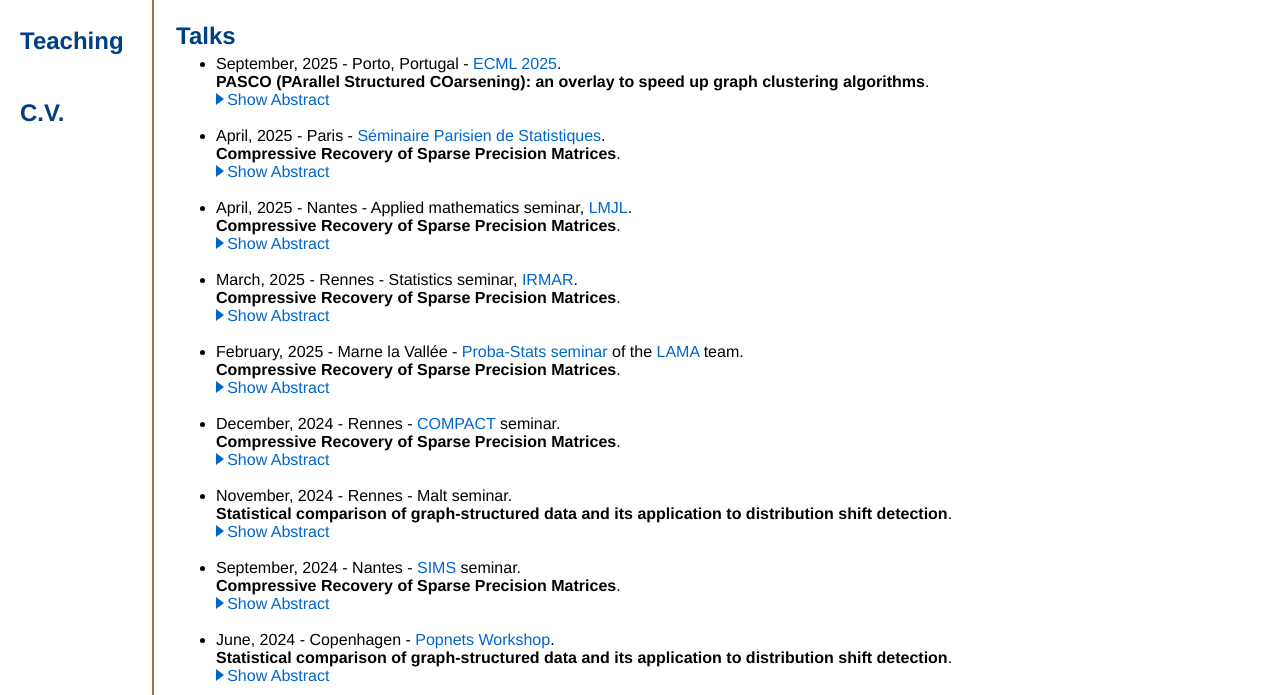
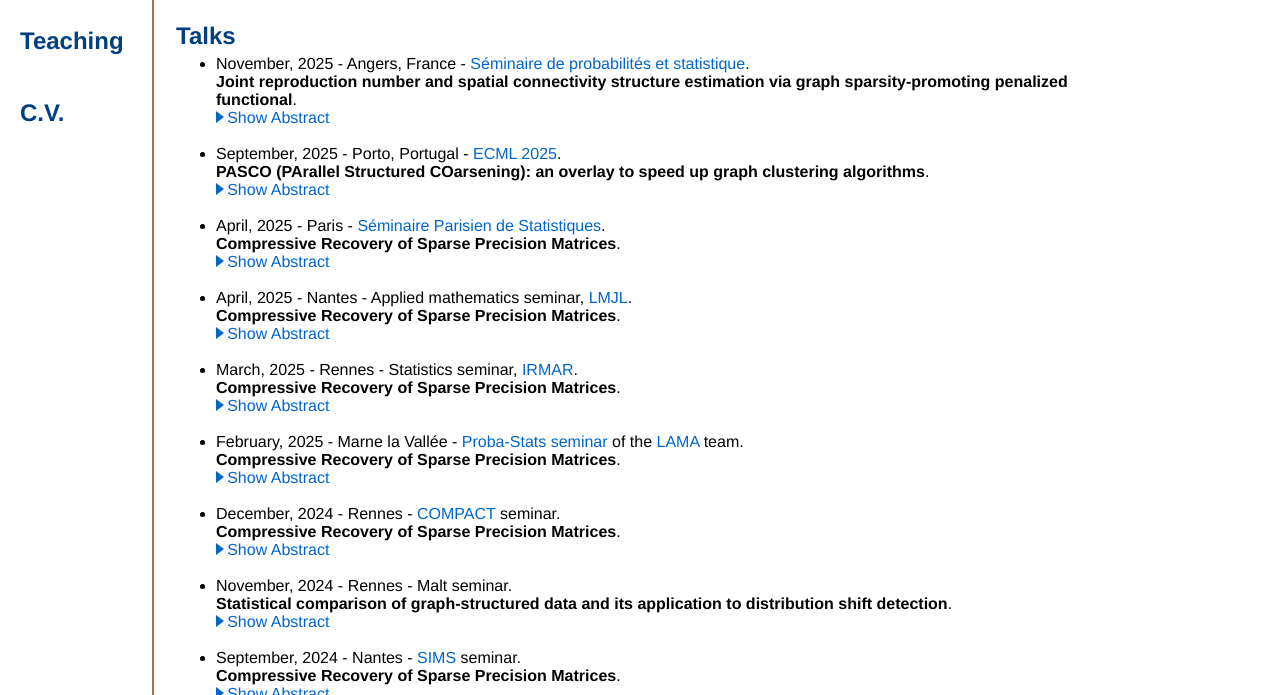
Before and after one commit to elasalle/elasalle.github.io, a Jekyll site: the page built from research/index.html, in a window 1280 px wide and 900 px high, scrolled down 1010 px, cut to the strip 205-900 px from the top of the window. Built offline with Jekyll 4.4.1, drawn with Linux system fonts in a browser that asks for light colours; some web fonts are replaced; formulas are drawn with MathJax 3.

Commit message:
Update index.html

```diff
--- a/research/index.html
+++ b/research/index.html
@@ -177,6 +177,17 @@ More recently, my work lies into the filed of <b>signal processing</b>. I have s
 
   <h2 id="talks" class="title2">Talks</h2>
   <ul class="normalsize">
+    <li>November, 2025 - Angers, France - <a href="https://math.univ-angers.fr/seminaires/seminaire-de-probabilites-et-statistiques/">Séminaire de probabilités et statistique</a>.<br>
+      <b>Joint reproduction number and spatial connectivity structure estimation via graph sparsity-promoting penalized functional</b>. <br>
+      <button class="showhide abstract26" onclick="switchDisplayByClassName('abstract26')" style="display: block;"><div class="arrow-right"></div>Show Abstract<span class="dots">...</span></button>
+      <button class="showhide abstract26" onclick="switchDisplayByClassName('abstract26')" style="display : none;"><div class="arrow-top"></div>Hide Abstract</button>
+      <p class="abstracttext abstract26" style="display : none;">
+         During an epidemic outbreak, decision makers crucially need accurate and robust tools to monitor the pathogen propagation. The effective reproduction number, defined as the expected number of secondary infections stemming from one contaminated individual, is a state-of-the-art indicator quantifying the epidemic intensity. Numerous estimators have been developed to precisely track the reproduction number temporal evolution. Yet, COVID-19 pandemic surveillance raised unprecedented challenges due to the poor quality of worldwide reported infection counts. When monitoring the epidemic in different territories simultaneously, leveraging the spatial structure of data significantly enhances both the accuracy and robustness of reproduction number estimates. However, this requires a good estimate of the spatial structure. To tackle this major limitation, the present work proposes a joint estimator of the reproduction number and connectivity structure. The procedure is assessed through intensive numerical simulations on carefully designed synthetic data and illustrated on real COVID-19 spatiotemporal infection counts. Joint work with Barbara Pascal.
+      </p>
+    </li>
+    <br>
+
+
     <li>September, 2025 - Porto, Portugal - <a href="https://ecmlpkdd.org/2025/">ECML 2025</a>.<br>
       <b>PASCO (PArallel Structured COarsening): an overlay to speed up graph clustering algorithms</b>. <br>
       <button class="showhide abstract25" onclick="switchDisplayByClassName('abstract25')" style="display: block;"><div class="arrow-right"></div>Show Abstract<span class="dots">...</span></button>
```
